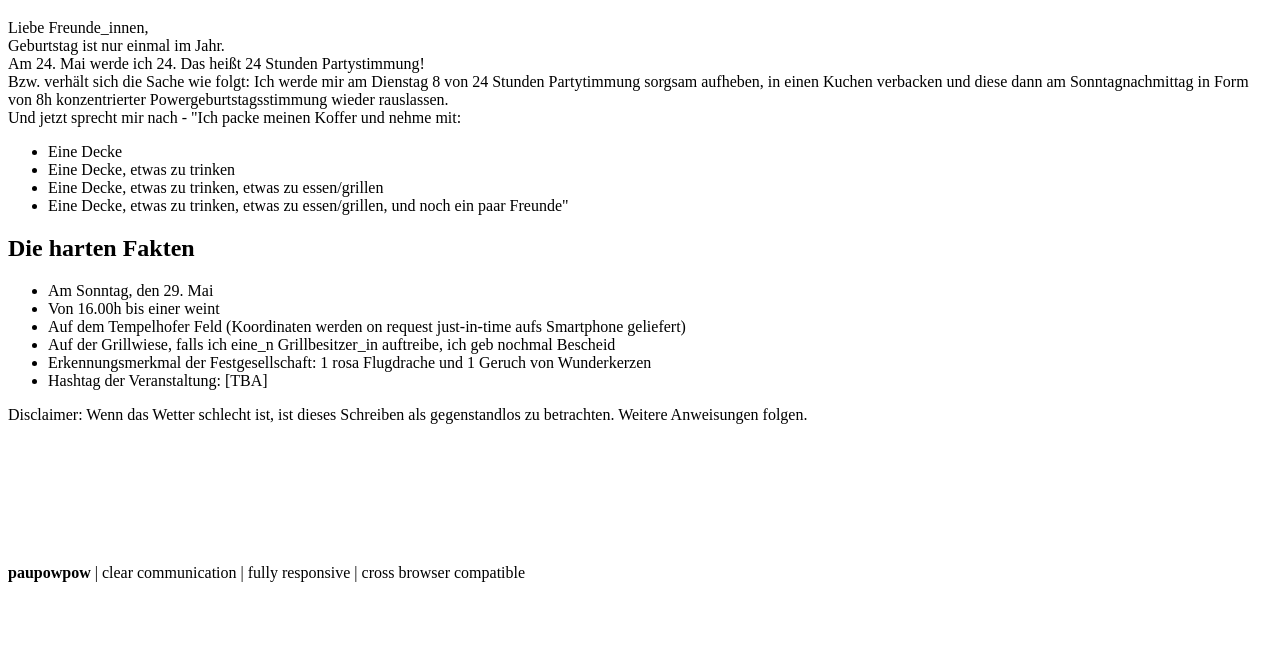
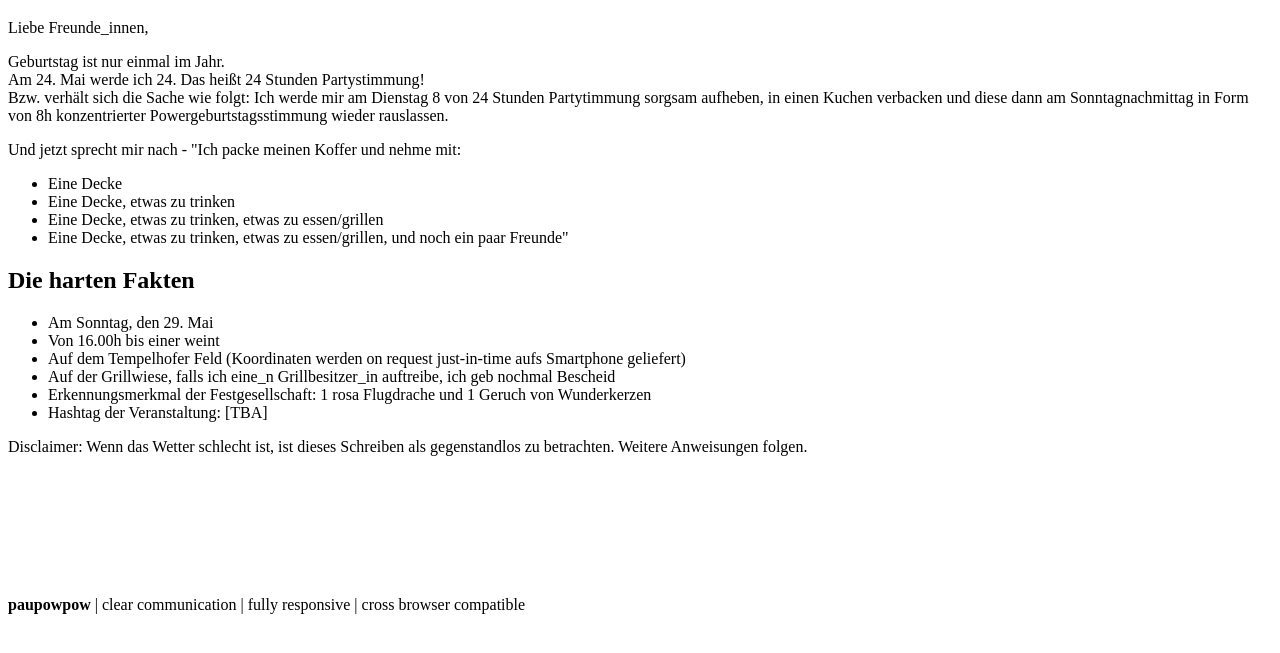
Before and after one commit to paupowpow/paupowpow.github.io, a plain HTML site: page index.html in a window 1280 px wide. Shown: the part 61-714 px from the top of the page. Drawn offline with Linux system fonts and the light colour scheme.

Commit message:
text changes

```diff
--- a/index.html
+++ b/index.html
@@ -7,10 +7,14 @@
   <body>
     <h1>24</h1>
     <p>
-    	Liebe Freunde_innen, <br>
+    	Liebe Freunde_innen,
+    </p>
+    <p>
     	Geburtstag ist nur einmal im Jahr. <br>
     	Am 24. Mai werde ich 24. Das heißt 24 Stunden Partystimmung! <br>
-    	Bzw. verhält sich die Sache wie folgt: Ich werde mir am Dienstag 8 von 24 Stunden Partytimmung sorgsam aufheben, in einen Kuchen verbacken und diese dann am Sonntagnachmittag in Form von 8h konzentrierter Powergeburtstagsstimmung wieder rauslassen.<br>
+    	Bzw. verhält sich die Sache wie folgt: Ich werde mir am Dienstag 8 von 24 Stunden Partytimmung sorgsam aufheben, in einen Kuchen verbacken und diese dann am Sonntagnachmittag in Form von 8h konzentrierter Powergeburtstagsstimmung wieder rauslassen.
+    </p>
+    <p>
 		Und jetzt sprecht mir nach - "Ich packe meinen Koffer und nehme mit:
     	<ul>
     		<li>Eine Decke</li>
```
